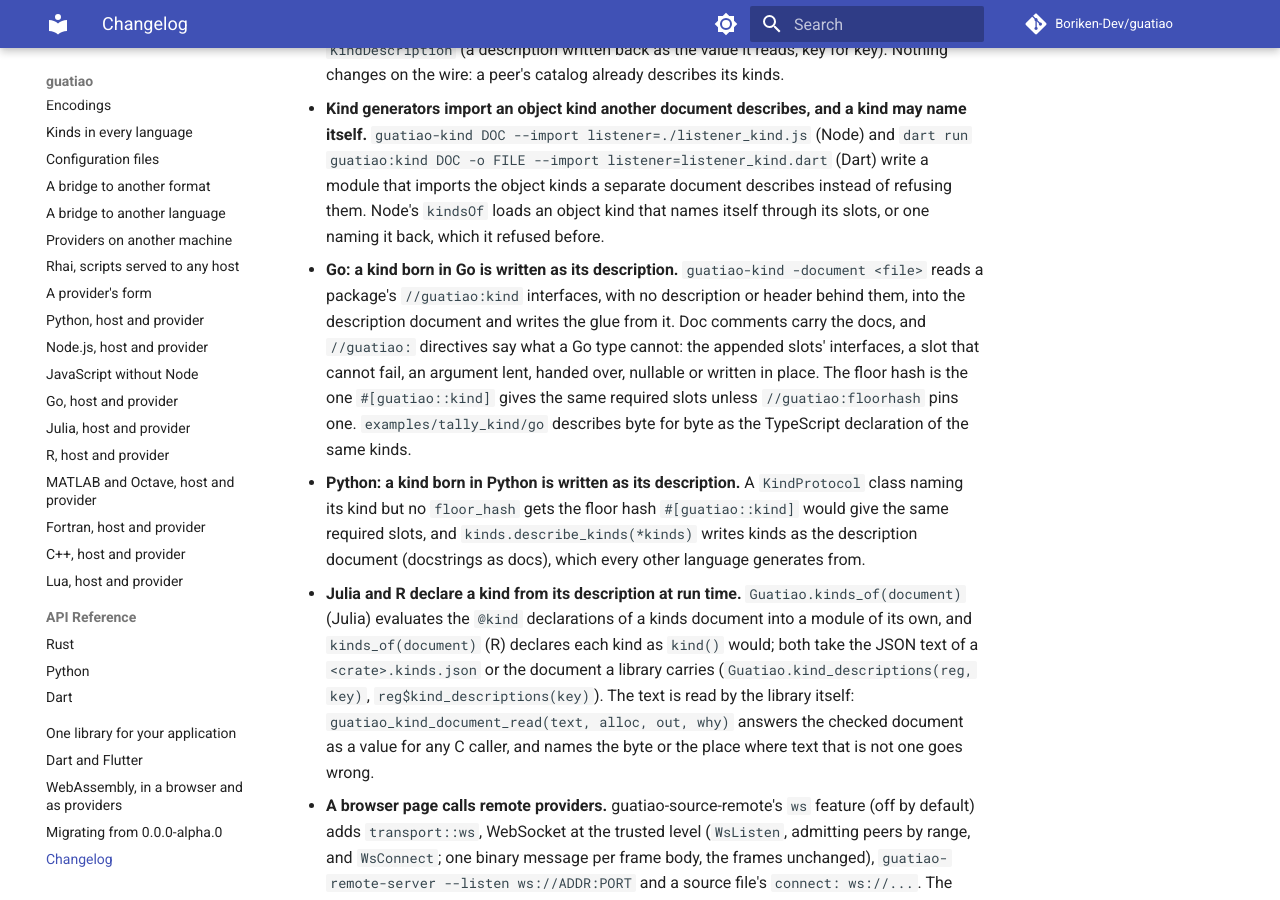
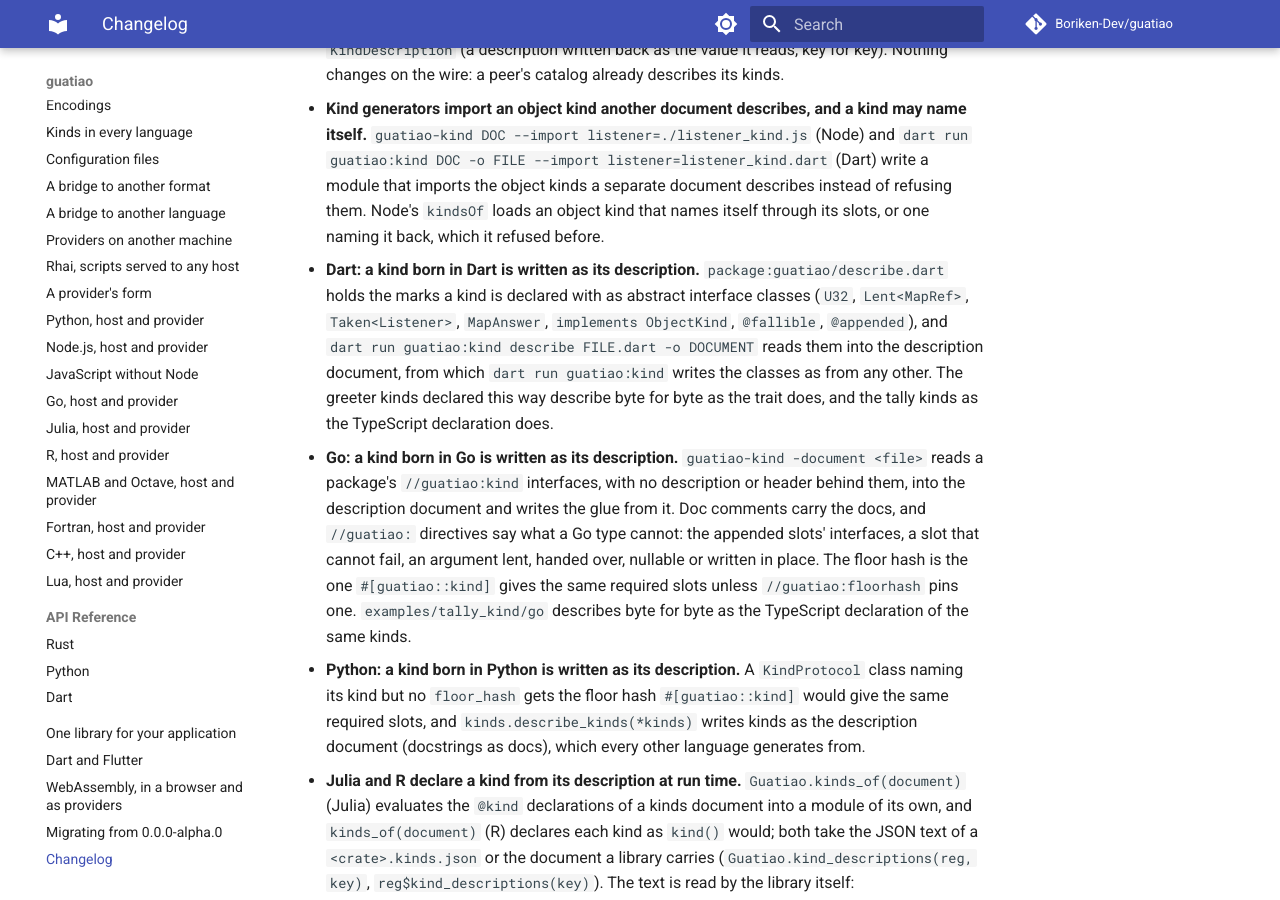
Before and after one commit to Boriken-Dev/guatiao, an MkDocs documentation site: the page built from docs/changelog.md, in a window 1280 px wide and 900 px high, scrolled down 691 px. Built offline with MkDocs 1.6.1 and Material for MkDocs 9.7.7, drawn with Linux system fonts in a browser that asks for light colours; comment, search, counter and statistics services are not loaded.

Commit message:
docs: kinds born in Dart

```diff
--- a/CHANGELOG.md
+++ b/CHANGELOG.md
@@ -33,6 +33,15 @@ write now.
   imports the object kinds a separate document describes instead of
   refusing them. Node's `kindsOf` loads an object kind that names itself
   through its slots, or one naming it back, which it refused before.
+- **Dart: a kind born in Dart is written as its description.**
+  `package:guatiao/describe.dart` holds the marks a kind is declared with
+  as abstract interface classes (`U32`, `Lent<MapRef>`, `Taken<Listener>`,
+  `MapAnswer`, `implements ObjectKind`, `@fallible`, `@appended`), and
+  `dart run guatiao:kind describe FILE.dart -o DOCUMENT` reads them into
+  the description document, from which `dart run guatiao:kind` writes the
+  classes as from any other. The greeter kinds declared this way describe
+  byte for byte as the trait does, and the tally kinds as the TypeScript
+  declaration does.
 - **Go: a kind born in Go is written as its description.**
   `guatiao-kind -document <file>` reads a package's `//guatiao:kind`
   interfaces, with no description or header behind them, into the
```
Also changed, not shown: AGENTS.md (+1 -1 lines), docs/encodings.md (+2 -1 lines), docs/kinds.md (+3 -2 lines).
